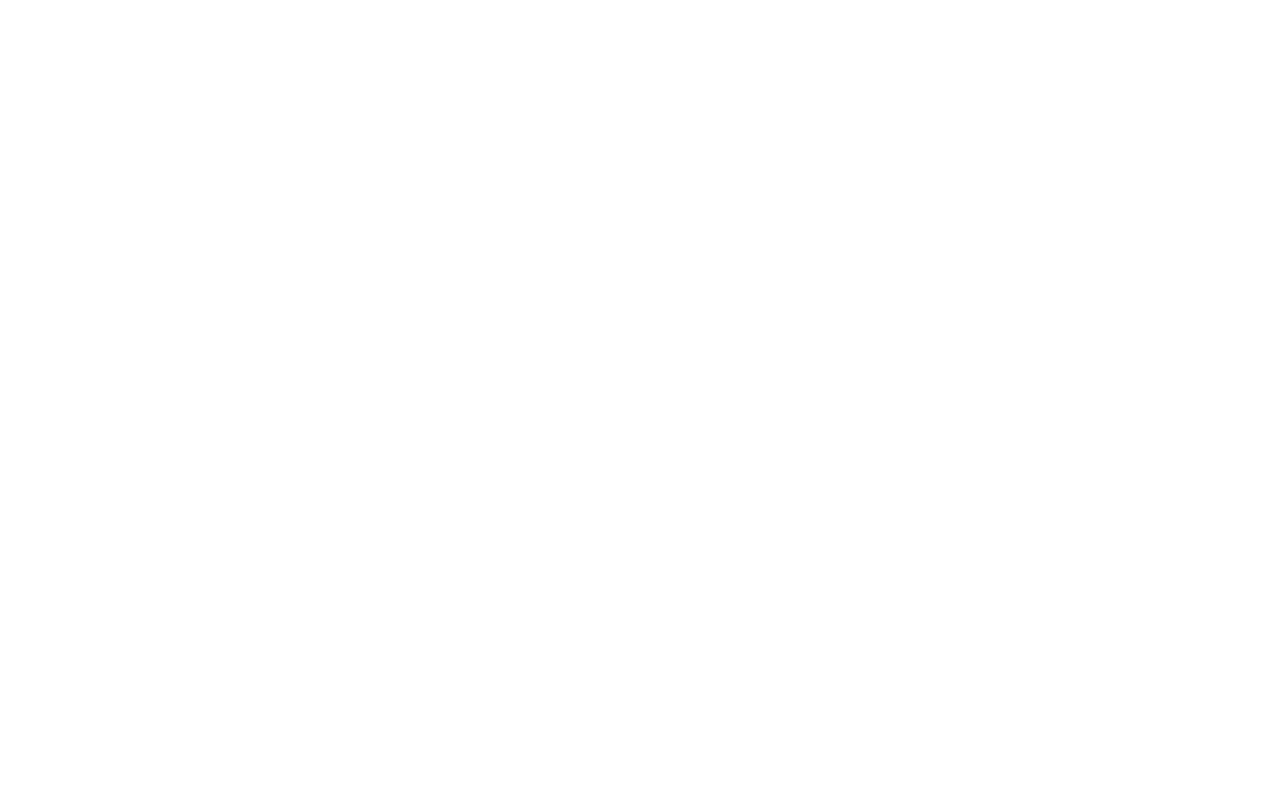
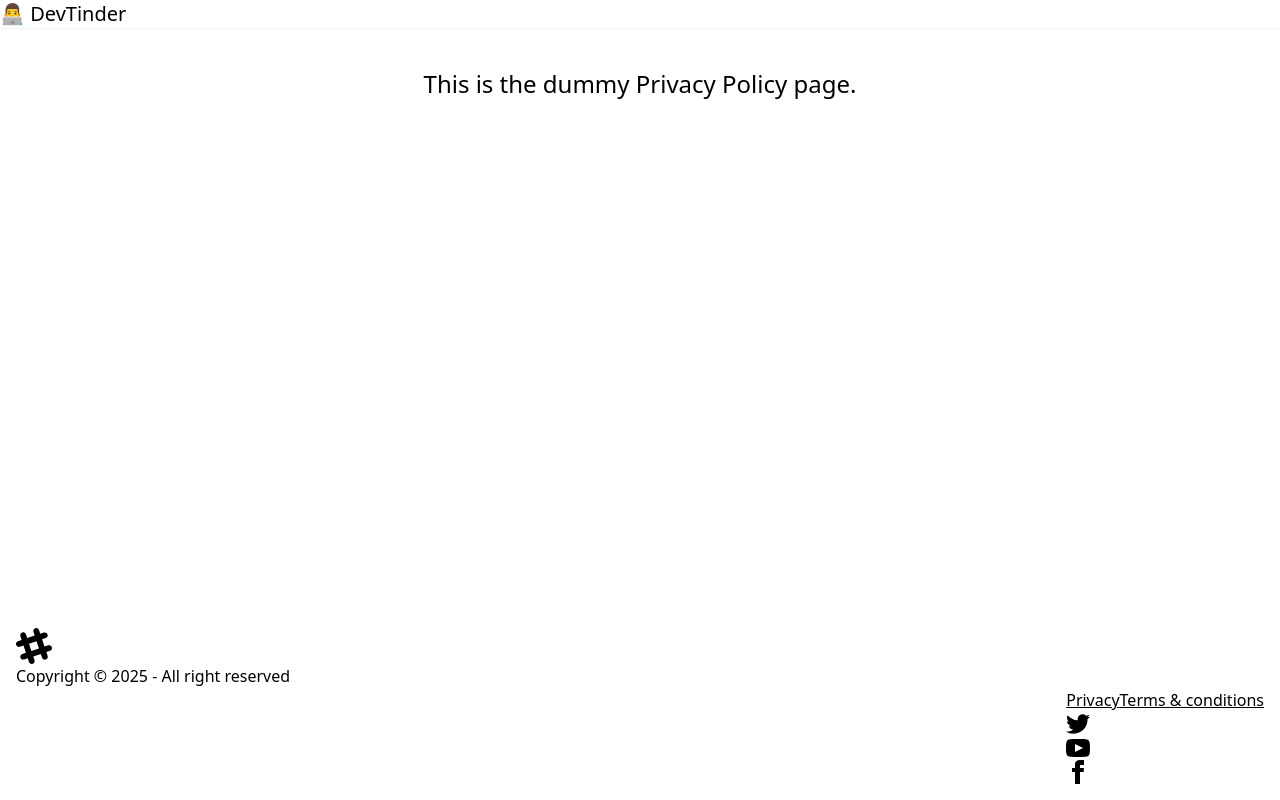
Before and after one commit to AyushSingh8085/DevTinder-Frontend, a React (Vite) app: page /privacy in a window 1280 px wide. Before the commit this address had no page. Built offline with nearby package versions, Linux system fonts and the light colour scheme; no server answers.

Commit message:
feat: add Privacy and Terms pages with routing in App component

```diff
--- a/src/App.jsx
+++ b/src/App.jsx
@@ -7,6 +7,8 @@
 import Feed from "./components/Feed";
 import Connections from "./components/Connections";
 import Requests from "./components/Requests";
+import Privacy from "./components/Privacy";
+import Terms from "./components/Terms";
 
 function App() {
   return (
@@ -20,6 +22,8 @@
               <Route path="/profile" element={<Profile />} />
               <Route path="/connections" element={<Connections />} />
               <Route path="/requests" element={<Requests />} />
+              <Route path="/privacy" element={<Privacy />} />
+              <Route path="/terms" element={<Terms />} />
             </Route>
           </Routes>
         </BrowserRouter>
--- a/src/components/Footer.jsx
+++ b/src/components/Footer.jsx
@@ -1,4 +1,5 @@
 import React from "react";
+import { Link } from "react-router-dom";
 
 const Footer = () => {
   return (
@@ -19,6 +20,12 @@
           <p>Copyright © {new Date().getFullYear()} - All right reserved</p>
         </aside>
         <nav className="grid-flow-col gap-4 md:place-self-center md:justify-self-end">
+          <Link to={"/privacy"} className="cursor-pointer underline">
+            Privacy
+          </Link>
+          <Link to={"/terms"} className="cursor-pointer underline">
+            Terms & conditions
+          </Link>
           <a>
             <svg
               xmlns="http://www.w3.org/2000/svg"
--- /dev/null
+++ b/src/components/Privacy.jsx
@@ -0,0 +1,13 @@
+import React from "react";
+
+const Privacy = () => {
+  return (
+    <div className="flex justify-center my-10 max-w-6xl mx-auto">
+      <h1 className="text-bold text-2xl">
+        This is the dummy Privacy Policy page.
+      </h1>
+    </div>
+  );
+};
+
+export default Privacy;
--- /dev/null
+++ b/src/components/Terms.jsx
@@ -0,0 +1,13 @@
+import React from "react";
+
+const Terms = () => {
+  return (
+    <div className="flex justify-center my-10 max-w-6xl mx-auto">
+      <h1 className="text-bold text-2xl">
+        This is the dummy Terms & Conditions page.
+      </h1>
+    </div>
+  );
+};
+
+export default Terms;
```
